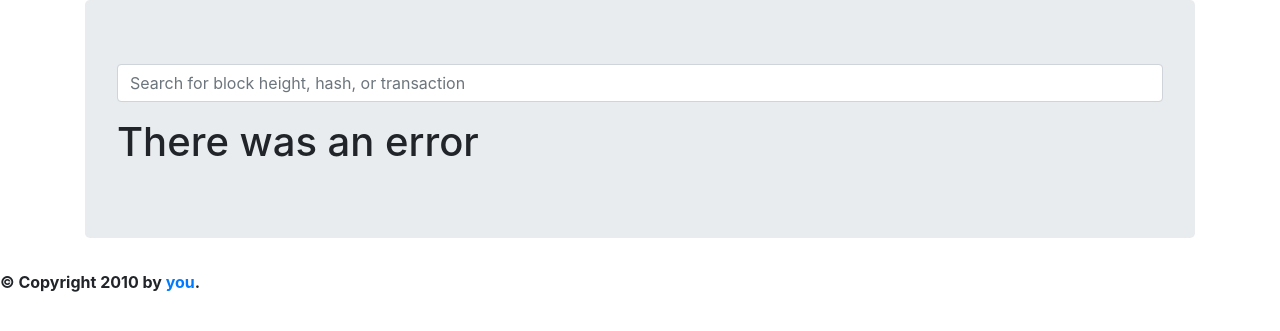
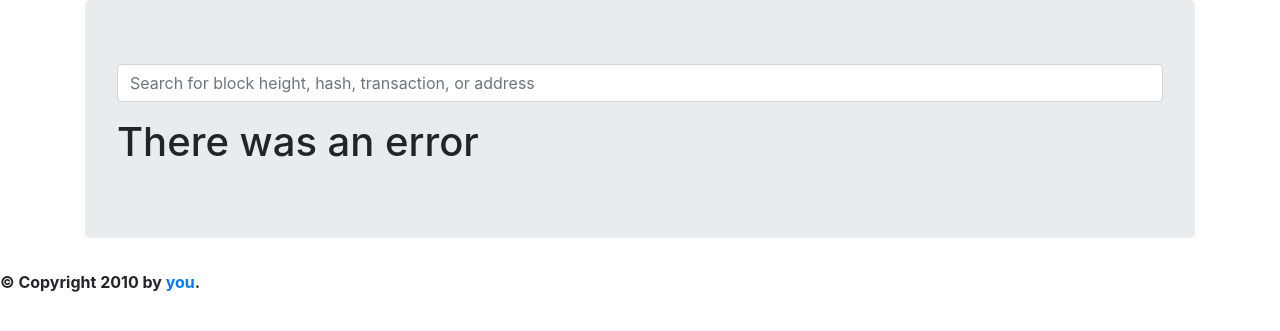
Before and after one commit to justinmoon/block-explorer, a Flask app: page /error in a window 1280 px wide. Shown: the top 331 px of the page. Run offline with Flask 2, Linux system fonts and the light colour scheme; some libraries are stand-ins or nearby versions.

Commit message:
search addresses

```diff
--- a/app.py
+++ b/app.py
@@ -2,7 +2,7 @@ from bitcoinrpc.authproxy import JSONRPCException
 from flask import Flask, redirect, render_template, request, url_for
 
 from explorer import (get_block_with_txns, get_last_blocks_threaded,
-                      get_tx_with_inputs, rpc)
+                      get_tx_with_inputs, rpc, get_tx_for_address)
 
 app = Flask(__name__)
 
@@ -26,8 +26,7 @@ def handle_search(query):
     elif len(query) == 64:
         return redirect(url_for("tx", tx_id=query))
     elif 25 < len(query) < 35:
-        print("can't handle addresses yet")
-        return redirect(url_for("error"))
+        return redirect(url_for("address", address=query))
     else:
         # we should display some kind of error ...
         print("invalid input")
@@ -55,6 +54,12 @@ def tx(tx_id):
     return render_template("tx.html", tx=tx)
 
 
+@app.route("/address/<address>")
+def address(address):
+    txns = get_tx_for_address(address)
+    return render_template("address.html", address=address, txns=txns)
+
+
 @app.route("/error")
 def error(msg=None):
     msg = request.args.get("msg")
--- a/explorer.py
+++ b/explorer.py
@@ -72,3 +72,7 @@ def get_tx_with_inputs(tx_id):
             utxo = t["vout"][vin["vout"]]
             vin["spending"] = utxo
     return tx
+
+
+def get_tx_for_address(address):
+    return rpc.searchrawtransactions(address)
--- a/templates/layout.html
+++ b/templates/layout.html
@@ -9,6 +9,7 @@
 
     <!-- Bootstrap CSS -->
     <link rel="stylesheet" href="https://stackpath.bootstrapcdn.com/bootstrap/4.2.1/css/bootstrap.min.css" integrity="sha384-GJzZqFGwb1QTTN6wy59ffF1BuGJpLSa9DkKMp0DgiMDm4iYMj70gZWKYbI706tWS" crossorigin="anonymous">
+
     <!--Fontawesome for icons-->
     <link href="{{ url_for('static', filename='fontawesome/css/all.css') }}" rel="stylesheet">
     <!--Our custom CSS-->
@@ -25,7 +26,8 @@
           {% block jumbotron_top %}{% endblock %}
           <form action="http://localhost:5000" method="POST">
               <div class="form-group">
-                  <input type="text" class="form-control" name="query" placeholder="Search for block height, hash, or transaction">
+                  <input type="text" class="form-control" name="query"
+                         placeholder="Search for block height, hash, transaction, or address">
               </div>
           </form>
           {% block jumbotron_bottom %}{% endblock %}
--- a/templates/macros.html
+++ b/templates/macros.html
@@ -1,5 +1,6 @@
 {% macro tx_widget(tx) %}
 <span class="border grey rounded box border-3 p-3 my-3">
+
   <p>Tx <a href="{{ url_for('tx', tx_id=tx['txid']) }}">
     {{ tx["txid"] }}
   </a></p>
```
Also changed, not shown: templates/address.html (added, +21 -0 lines).
